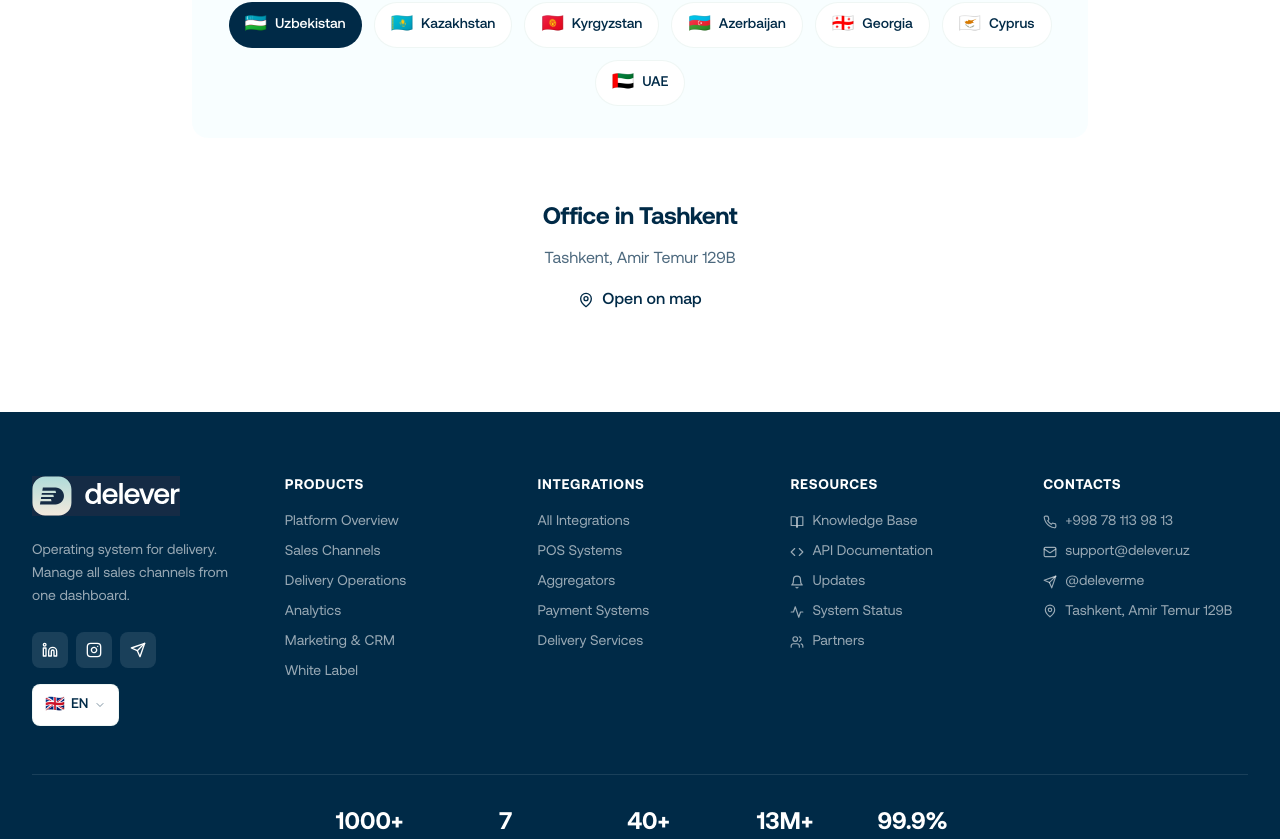
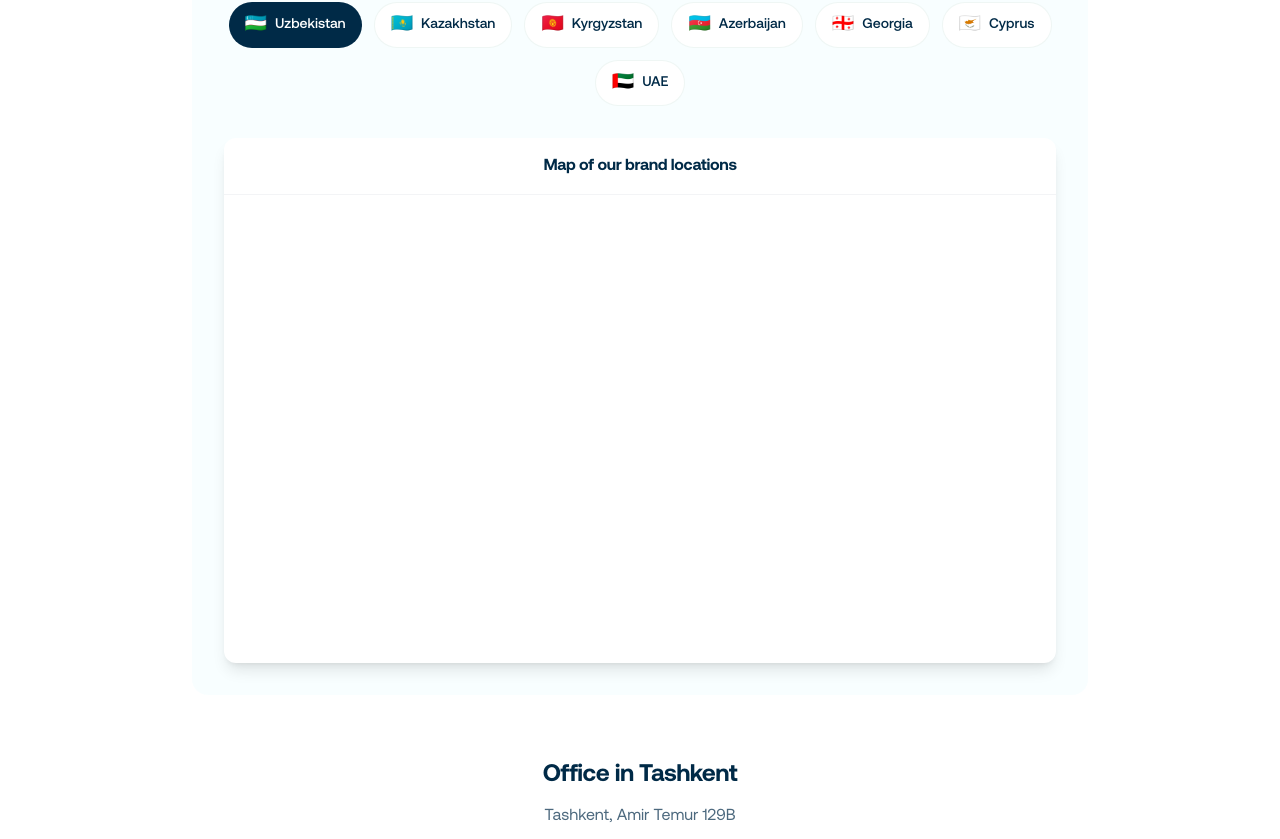
Before and after one commit to faxryuk-commits/delever-io, a React (Vite) app: page /about in a window 1280 px wide. Shown: the part 990-1829 px from the top of the page. Built offline with nearby package versions, Linux system fonts and the light colour scheme.

Commit message:
feat: добавлена карта локаций брендов Delever (Yandex DataLens) в раздел О нас

```diff
--- a/src/i18n/translations.ts
+++ b/src/i18n/translations.ts
@@ -894,6 +894,7 @@
     'about.result': 'Результат',
     'about.resultDesc': 'Рост выручки, снижение издержек',
     'about.geography': 'География',
+    'about.coverageMap': 'Карта локаций наших брендов',
     'about.office': 'Офис в Ташкенте',
     'about.openMap': 'Открыть на карте',
 
@@ -2222,6 +2223,7 @@
     'about.result': 'Results',
     'about.resultDesc': 'Revenue growth, cost reduction',
     'about.geography': 'Geography',
+    'about.coverageMap': 'Map of our brand locations',
     'about.office': 'Office in Tashkent',
     'about.openMap': 'Open on map',
 
@@ -3037,6 +3039,7 @@
     'about.values.result': 'Natija',
     'about.values.resultDesc': 'Daromad o\'sishi, xarajatlar kamayishi',
     'about.geography': 'Geografiya',
+    'about.coverageMap': 'Brendlarimiz joylashuvi xaritasi',
     'about.office': 'Toshkent ofisi',
     'about.officeAddress': 'Toshkent, Amir Temur 129B',
     'about.openOnMap': 'Xaritada ochish',
--- a/src/pages/About.tsx
+++ b/src/pages/About.tsx
@@ -208,7 +208,7 @@
             <MapPin className="h-6 w-6 text-brand-darkBlue" />
             <h3 className="text-xl font-bold text-brand-darkBlue">{t('about.geography')}</h3>
           </div>
-          <div className="flex flex-wrap justify-center gap-3">
+          <div className="flex flex-wrap justify-center gap-3 mb-8">
             {countries.map((country, idx) => (
               <motion.div
                 key={idx}
@@ -229,6 +229,28 @@
               </motion.div>
             ))}
           </div>
+
+          {/* Карта покрытия Delever */}
+          <motion.div
+            initial={{ opacity: 0, scale: 0.95 }}
+            animate={isInView ? { opacity: 1, scale: 1 } : {}}
+            transition={{ delay: 0.9 }}
+            className="bg-white rounded-xl overflow-hidden shadow-lg"
+          >
+            <div className="p-4 border-b border-gray-100">
+              <h4 className="font-semibold text-brand-darkBlue text-center">
+                {t('about.coverageMap')}
+              </h4>
+            </div>
+            <div className="relative w-full" style={{ paddingBottom: '56.25%' }}>
+              <iframe
+                src="https://datalens.yandex/eurdibfb0zyqz"
+                className="absolute inset-0 w-full h-full border-0"
+                title="Delever Coverage Map"
+                allowFullScreen
+              />
+            </div>
+          </motion.div>
         </motion.div>
       </section>
 
```
